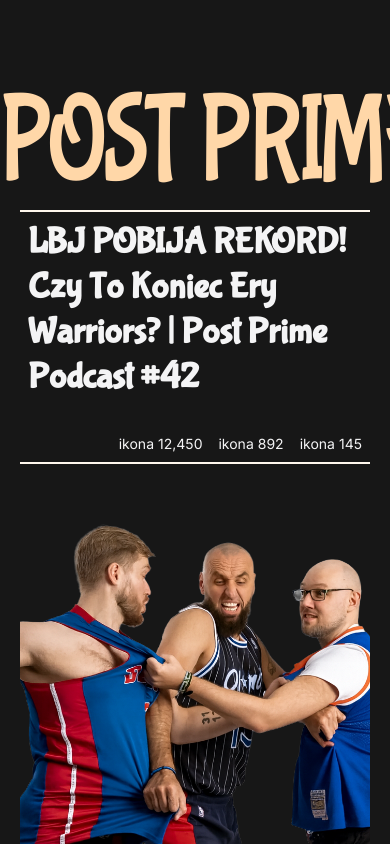
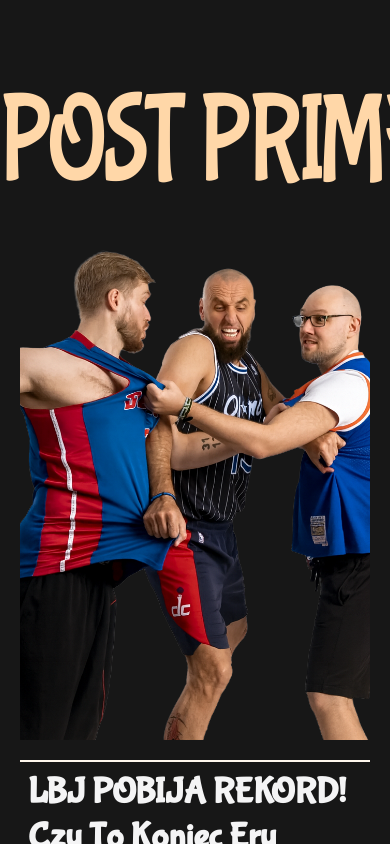
Before and after one commit to Xebec13/post-prime-podcast, a Next.js app: page / in a window 390 px wide. Shown: the top 844 px of the page. Built offline with nearby package versions, Linux system fonts and the light colour scheme.

Commit message:
fix: responsive order in Hero

```diff
--- a/app/components/hero/Hero.tsx
+++ b/app/components/hero/Hero.tsx
@@ -9,10 +9,10 @@
                 <HeroLogo title="post prime" />
             </div>
             <div className="min-h-screen grid grid-cols-1 lg:grid-cols-3 place-items-stretch gap-5 p-5 lg:p-10">
-                <div className="">
+                <div className="order-2 lg:order-1">
                     <HeroEpInfo/>
                 </div>
-                <div className="col-span-1 lg:col-span-2">
+                <div className="order-1 lg:order-2 col-span-1 lg:col-span-2">
                     <HeroEpVideo/>
                 </div>
             </div>
```
